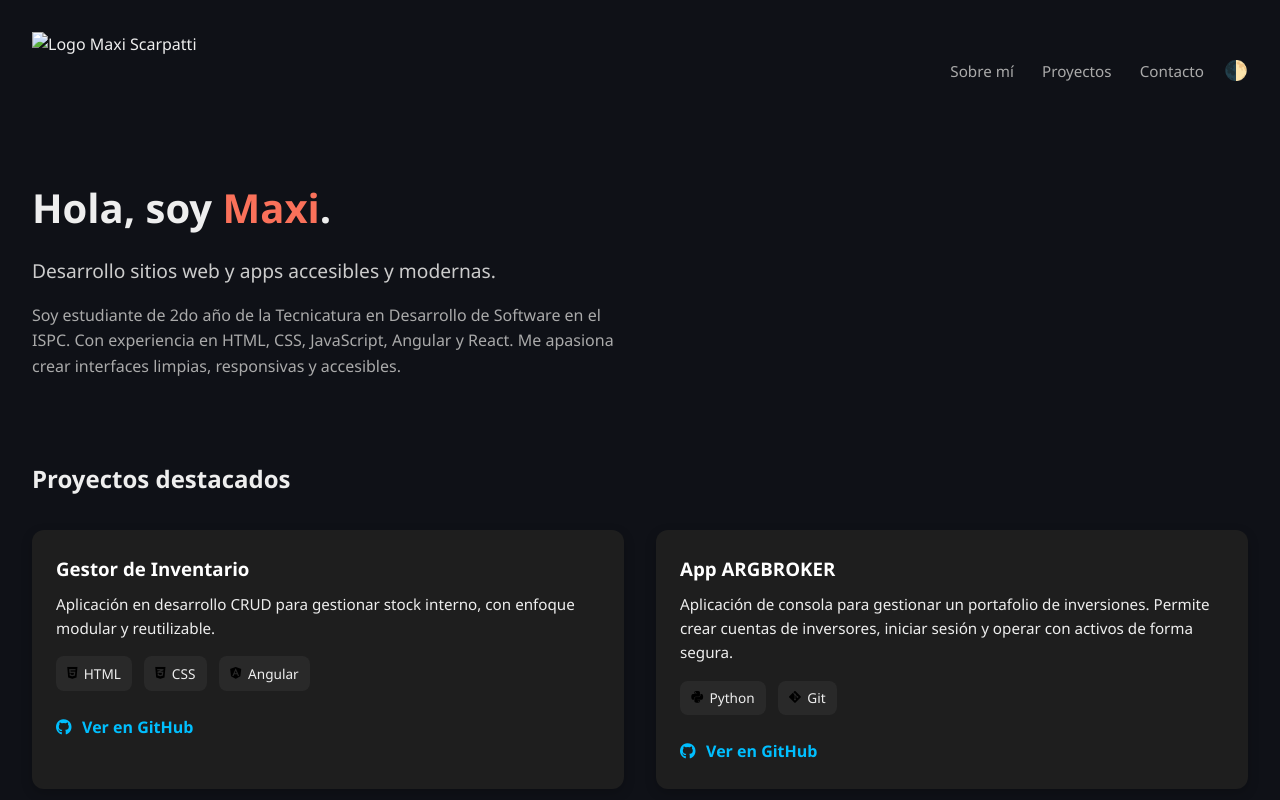
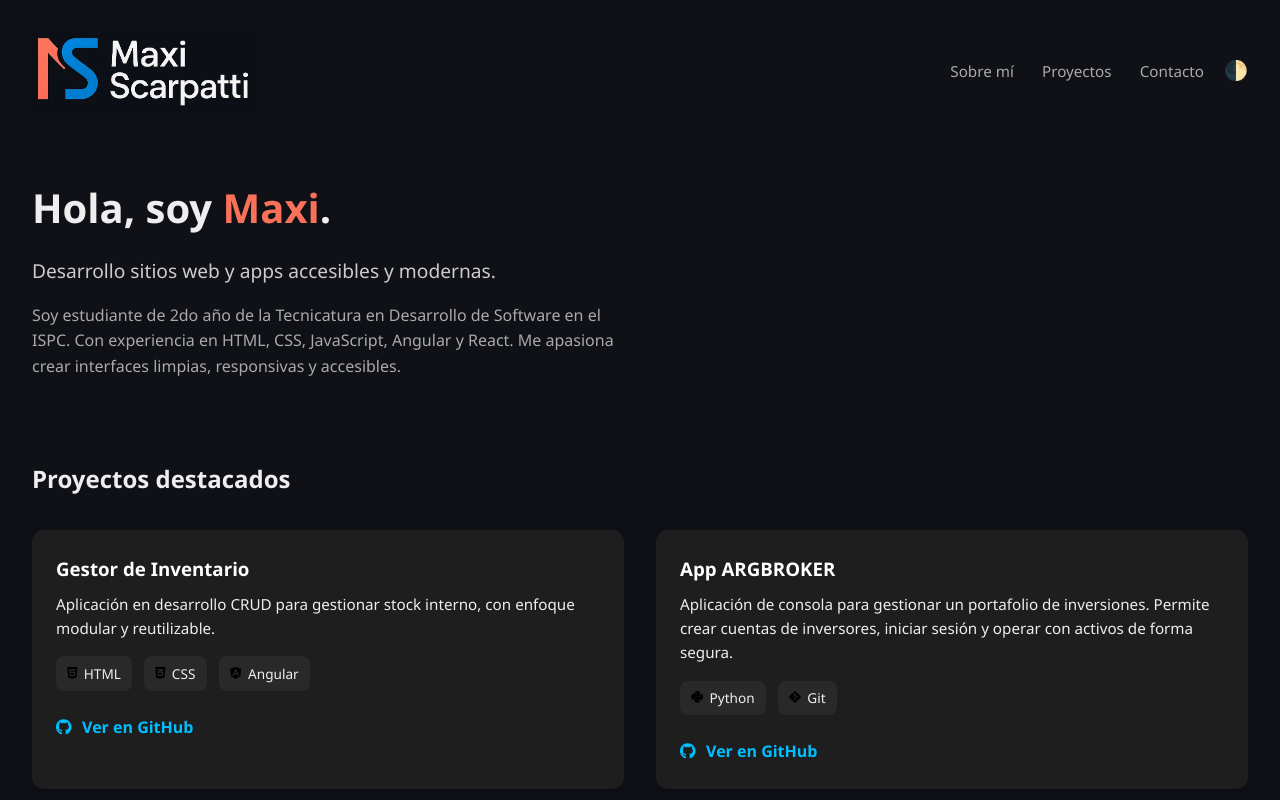
Before and after one commit to MaxiScarpatti/Portfolio_MaxiScarpatti, a plain HTML site: page index.html in a window 1280 px wide. Shown: the top 800 px of the page. Drawn offline with Linux system fonts and the light colour scheme; the site is published under a folder, as on GitHub Pages, so addresses that start at the root find nothing.

Commit message:
arreglo cambios en img

```diff
--- a/index.html
+++ b/index.html
@@ -19,7 +19,7 @@
   <header>
    <nav>
   <div class="nav-left">
-      <img src="/Portfolio_MaxiScarpatti/logo_recorte.jpg" alt="Logo Maxi Scarpatti" class="logo" />
+      <img src="logo_recorte.jpg" alt="Logo Maxi Scarpatti" class="logo" />
     </div>
   <div class="nav-right">
     <a href="#about">Sobre mí</a>
```
